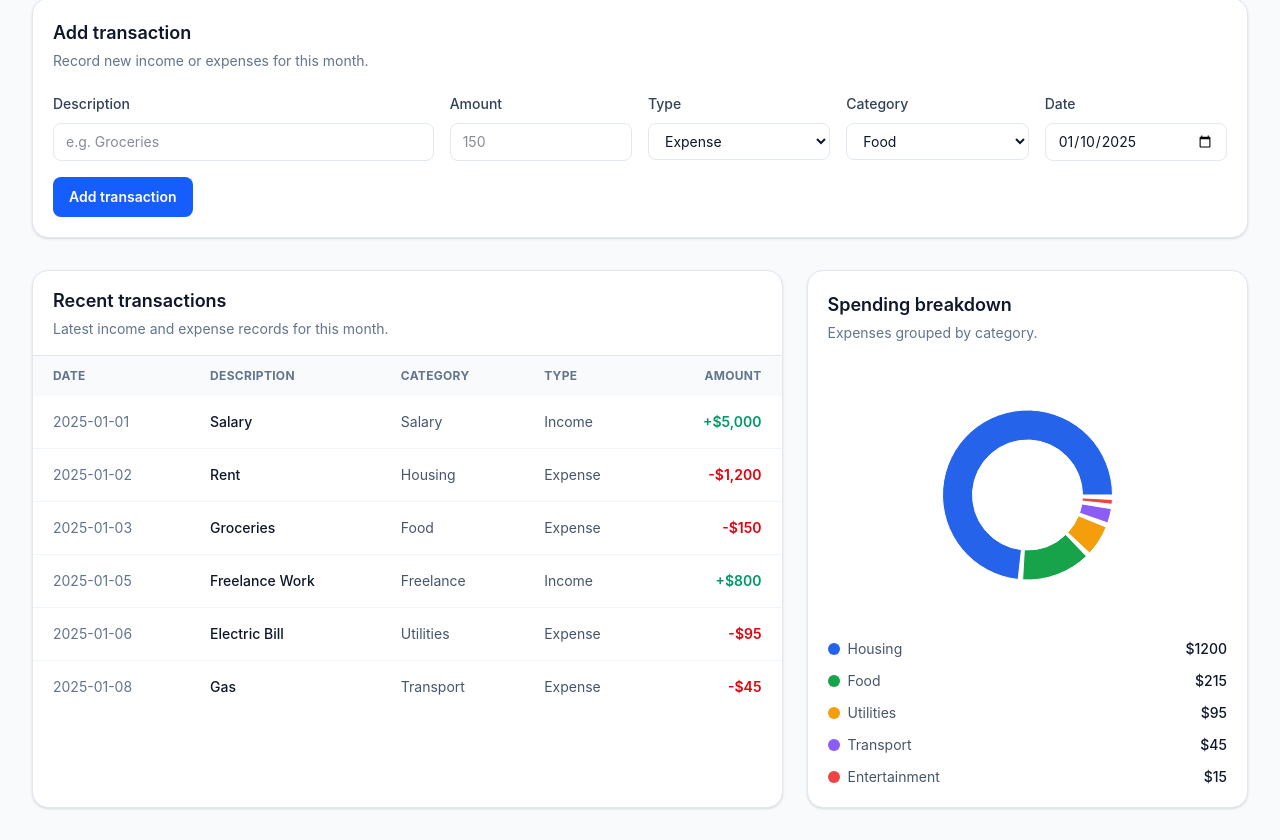
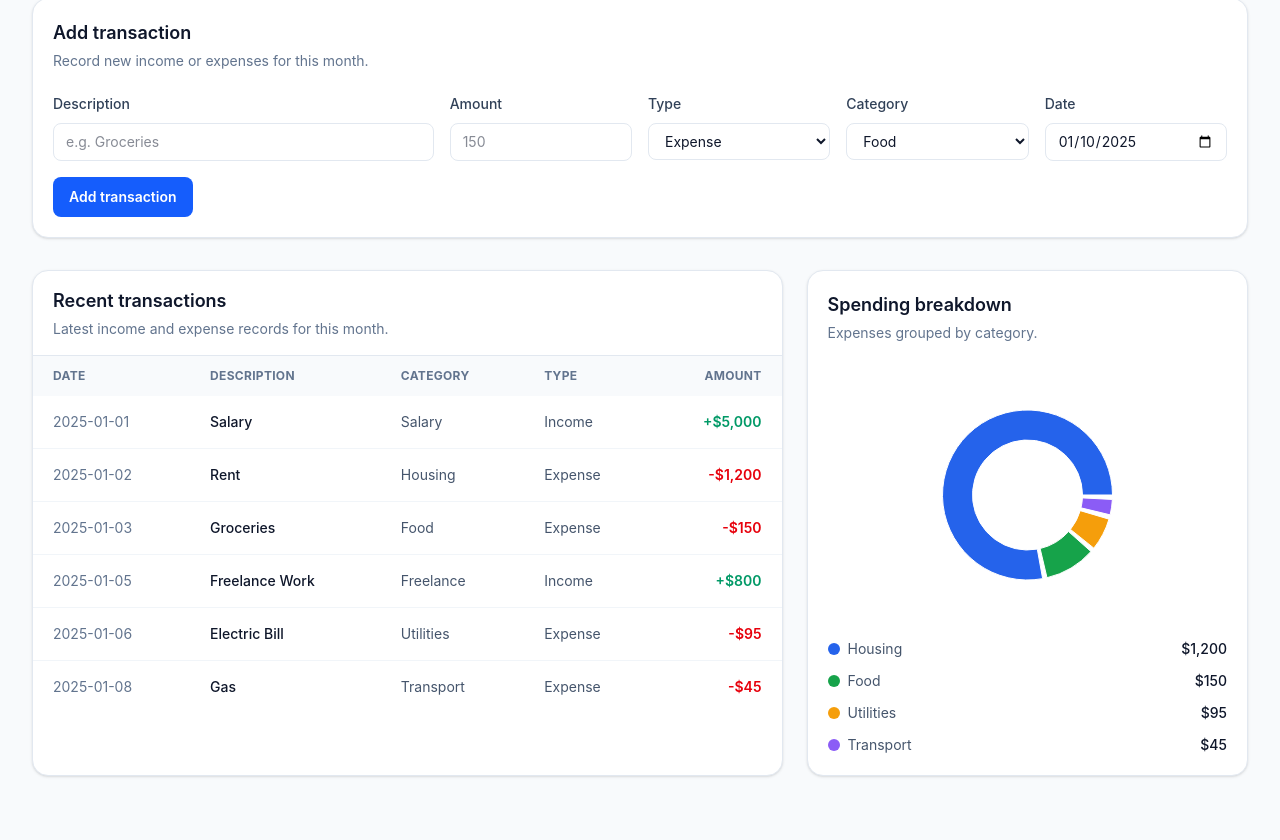
Before and after one commit to Peshmay/Finance-Tracker, a React (Vite) app in the folder client/: page / in a window 1280 px wide. Shown: the part 377-1217 px from the top of the page. After the commit the page ends 1185 px from the top, so only its background shows below. Built offline with nearby package versions, Linux system fonts and the light colour scheme.

Commit message:
make spending chart dynamic

```diff
--- a/client/src/components/dashboard/SpendingChart.tsx
+++ b/client/src/components/dashboard/SpendingChart.tsx
@@ -1,16 +1,48 @@
 import { Cell, Pie, PieChart, ResponsiveContainer, Tooltip } from "recharts";
+import type { Transaction } from "../../types/transaction.types";
 
-const spendingData = [
-  { name: "Housing", value: 1200 },
-  { name: "Food", value: 215 },
-  { name: "Utilities", value: 95 },
-  { name: "Transport", value: 45 },
-  { name: "Entertainment", value: 15 },
+type SpendingChartProps = {
+  transactions: Transaction[];
+};
+
+const chartColors = [
+  "#2563EB",
+  "#16A34A",
+  "#F59E0B",
+  "#8B5CF6",
+  "#EF4444",
+  "#64748B",
 ];
 
-const chartColors = ["#2563EB", "#16A34A", "#F59E0B", "#8B5CF6", "#EF4444"];
+function formatCategoryName(category: string) {
+  return category.charAt(0).toUpperCase() + category.slice(1);
+}
 
-export default function SpendingChart() {
+export default function SpendingChart({ transactions }: SpendingChartProps) {
+  const spendingData = transactions
+    .filter((transaction) => transaction.type === "expense")
+    .reduce<{ name: string; value: number }[]>((result, transaction) => {
+      const categoryName = formatCategoryName(transaction.category);
+
+      const existingCategory = result.find(
+        (item) => item.name === categoryName,
+      );
+
+      if (existingCategory) {
+        existingCategory.value += transaction.amount;
+      } else {
+        result.push({
+          name: categoryName,
+          value: transaction.amount,
+        });
+      }
+
+      return result;
+    }, [])
+    .sort((a, b) => b.value - a.value);
+
+  const hasExpenses = spendingData.length > 0;
+
   return (
     <section className="rounded-2xl border border-slate-200 bg-white p-5 shadow-sm">
       <div>
@@ -22,6 +54,8 @@ export default function SpendingChart() {
         </p>
       </div>
 
+      {hasExpenses ? (
+        <>
           <div className="mt-6 h-64">
             <ResponsiveContainer width="100%" height="100%">
               <PieChart>
@@ -40,27 +74,47 @@ export default function SpendingChart() {
                     />
                   ))}
                 </Pie>
-            <Tooltip formatter={(value) => `$${value}`} />
+
+                <Tooltip
+                  formatter={(value) => `$${Number(value).toLocaleString()}`}
+                />
               </PieChart>
             </ResponsiveContainer>
           </div>
 
           <div className="mt-4 space-y-3">
             {spendingData.map((item, index) => (
-          <div key={item.name} className="flex items-center justify-between">
+              <div
+                key={item.name}
+                className="flex items-center justify-between"
+              >
                 <div className="flex items-center gap-2">
                   <span
                     className="h-3 w-3 rounded-full"
-                style={{ backgroundColor: chartColors[index] }}
+                    style={{
+                      backgroundColor: chartColors[index % chartColors.length],
+                    }}
                   />
                   <span className="text-sm text-slate-600">{item.name}</span>
                 </div>
+
                 <span className="text-sm font-medium text-slate-900">
-              ${item.value}
+                  ${item.value.toLocaleString()}
                 </span>
               </div>
             ))}
           </div>
+        </>
+      ) : (
+        <div className="mt-6 flex h-64 items-center justify-center rounded-xl border border-dashed border-slate-200 bg-slate-50 px-6 text-center">
+          <div>
+            <p className="font-medium text-slate-700">No expenses yet</p>
+            <p className="mt-1 text-sm text-slate-500">
+              Add an expense transaction to see your spending breakdown.
+            </p>
+          </div>
+        </div>
+      )}
     </section>
   );
 }
--- a/client/src/pages/DashboardPage.tsx
+++ b/client/src/pages/DashboardPage.tsx
@@ -137,7 +137,7 @@ export default function DashboardPage() {
 
         <section className="mt-8 flex flex-col gap-6 lg:grid lg:grid-cols-[1.7fr_1fr]">
           <TransactionTable transactions={transactions} />
-          <SpendingChart />
+          <SpendingChart transactions={transactions} />
         </section>
       </main>
     </div>
```
Lines whose indentation alone changed are shown as unchanged.
